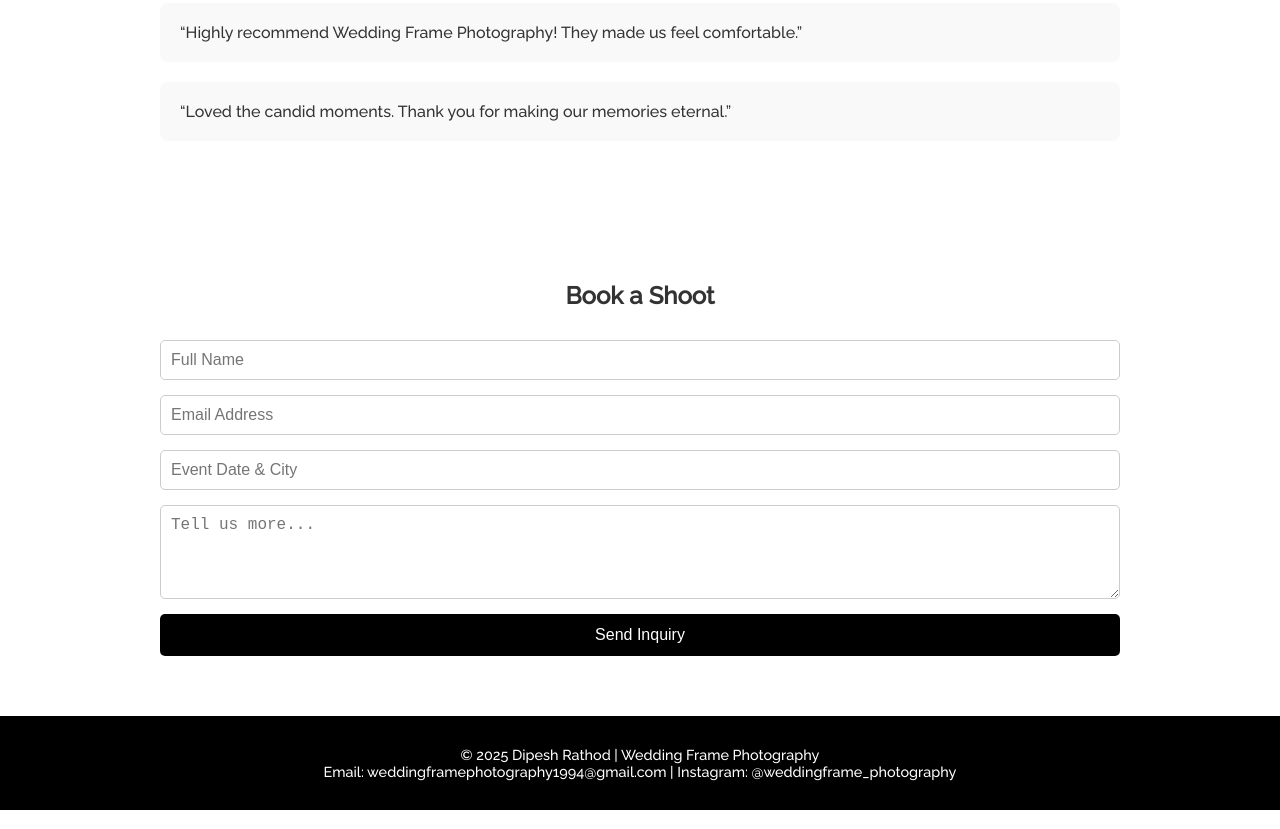
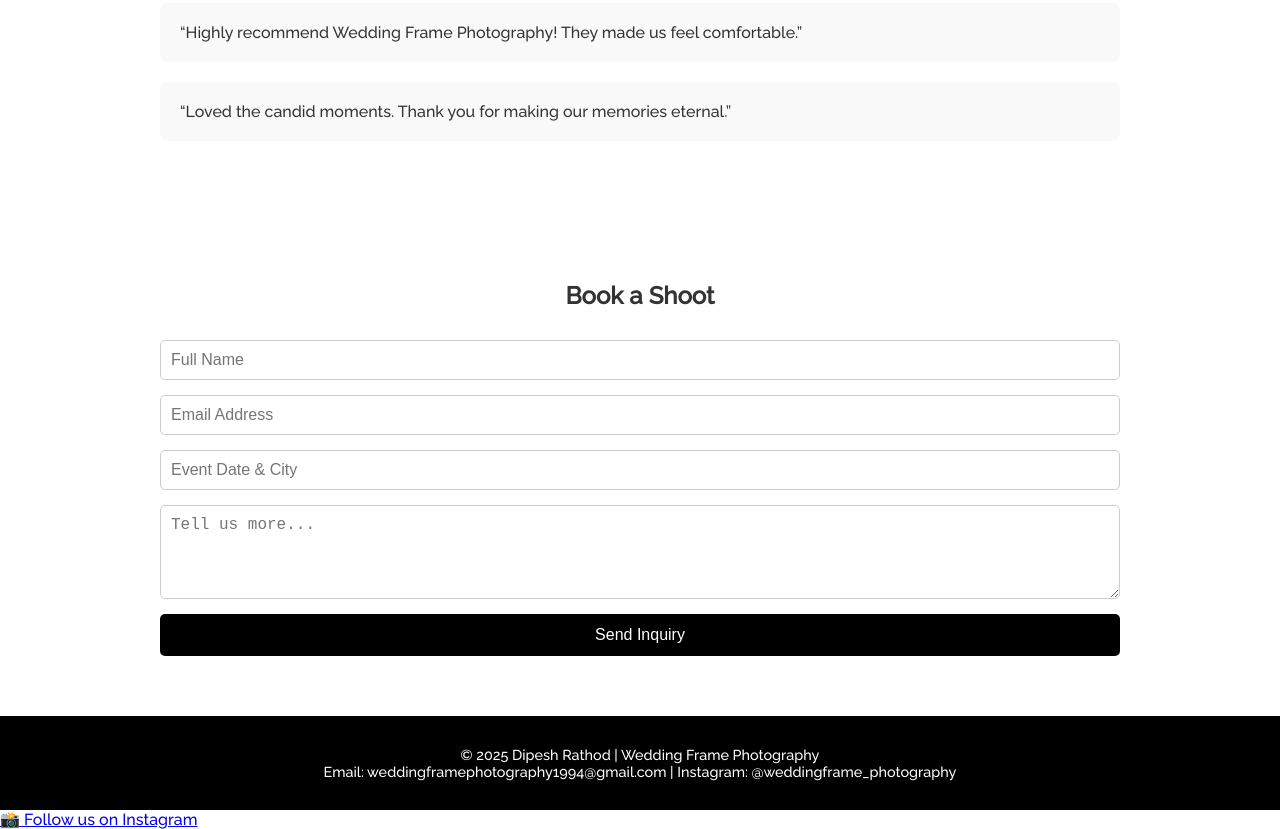
Before and after one commit to Dipesh-web/weddingframe, a plain HTML site: page index.html in a window 1280 px wide. Shown: the part 1871-2700 px from the top of the page. Drawn offline with nearby package versions, Linux system fonts and the light colour scheme.

Commit message:
Update index.html

```diff
--- a/index.html
+++ b/index.html
@@ -173,6 +173,11 @@
 </footer>
 
 <a class="whatsapp-float" href="https://wa.me/919619259892" target="_blank">💬</a>
+<div class="instagram-link">
+  <a href="https://instagram.com/weddingframe_photography" target="_blank">
+    📸 Follow us on Instagram
+  </a>
+</div>
 
 </body>
 </html>
```
